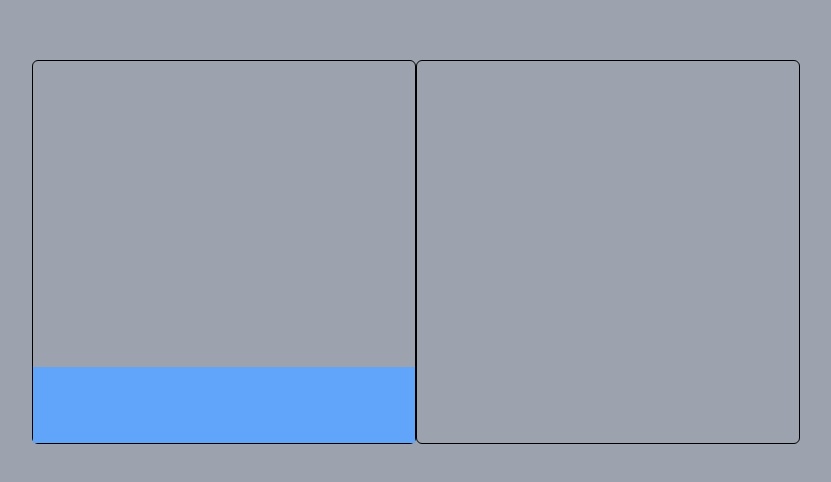
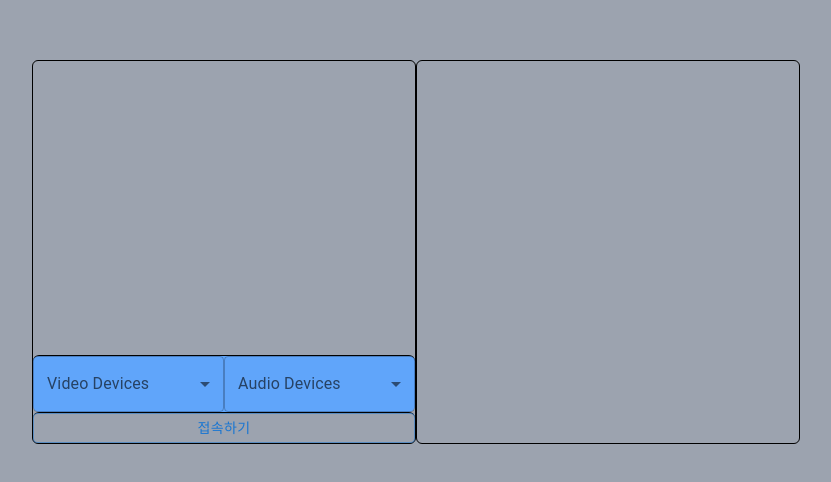
Before and after one commit to PracticeofEno/livekit-demo, a Next.js app in the folder next-test/: page /robby in a window 1280 px wide. Shown: the part 148-630 px from the top of the page, without its empty margins (224-1055 px from the left). Built offline with nearby package versions, Linux system fonts and the light colour scheme.

Commit message:
미디어 디바이스 UI추가

```diff
--- a/next-test/components/DropDownList.tsx
+++ b/next-test/components/DropDownList.tsx
@@ -1,20 +1,29 @@
-import { FormControl, InputLabel, MenuItem, Select } from "@mui/material"
+import { FormControl, InputLabel, MenuItem, Select } from "@mui/material";
+import '../app/globals.css';
+import { useState } from "react";
 
-export default function DropDownList() {
-
+export default function DropDownList({arr, label}) {
+  let [value, setValue] = useState()
+  function tmp(e) {
+    console.log(e.target);
+    setValue(e.target.value)
+  }
 
   return (
     <FormControl fullWidth>
-    <InputLabel id="demo-simple-select-label">Age</InputLabel>
+        <InputLabel id="demo-simple-select-label">{label}</InputLabel>
         <Select
             labelId="demo-simple-select-label"
             id="demo-simple-select"
-      value={10}
+            value={""}
             label="Age"
+            onChange={tmp}
         >
-    <MenuItem value={10}>Ten</MenuItem>
-    <MenuItem value={20}>Twenty</MenuItem>
-    <MenuItem value={30}>Thirty</MenuItem>
+        {
+          arr?.map((device: any) => (
+            <MenuItem key={device.label} value={device.label}>{device.label}</MenuItem>
+          ))
+        }
         </Select>
     </FormControl>
   )
--- a/next-test/components/LocalParticipant.tsx
+++ b/next-test/components/LocalParticipant.tsx
@@ -1,6 +1,8 @@
 import { useEffect, useState } from 'react';
 import '../app/globals.css';
 import { Room } from 'livekit-client';
+import { Button } from '@mui/material';
+import DropDownList from './DropDownList';
 
 export default function LocalParticipantView() {
     let [localDevices, setLocalDevices] = useState<MediaDeviceInfo[]>([]);
@@ -25,20 +27,15 @@ export default function LocalParticipantView() {
 
     return (
       <div className="relative flex flex-col w-full h-full rounded-md border-black border">
-        <div className='flex w-full h-[80%]'>
+        <div className='flex w-full h-[77%]'>
             <video id='participant-video' className='flex w-full h-full'/>
         </div>
-        <div className='w-full h-[20%] bg-blue-400 flex flex-row'>
-            {
-                localVideoDevices?.map((device: MediaDeviceInfo) => (
-                    <li key={device.label}>{device.label}</li>
-                ))
-            }
-            {
-                localAudioDevices?.map((device: MediaDeviceInfo) => (
-                    <li key={device.label}>{device.label}</li>
-                ))
-            }
+        <div className='w-full h-[15%] bg-blue-400 flex flex-row justify-center items-center border-black rounded-md border-t'>
+            <DropDownList label={"Video Devices"} arr={localVideoDevices}/>
+            <DropDownList label={"Audio Devices"} arr={localAudioDevices}/>
+        </div>
+        <div className='flex w-full h-[8%] border-black rounded-md border-t'>
+            <Button className="w-full" variant="outlined">접속하기</Button>
         </div>
       </div>
     )
--- a/next-test/package.json
+++ b/next-test/package.json
@@ -12,7 +12,7 @@
     "@emotion/react": "^11.11.1",
     "@emotion/styled": "^11.11.0",
     "@livekit/track-processors": "^0.2.5",
-    "@mui/material": "^5.14.4",
+    "@mui/material": "^5.14.5",
     "@nextui-org/react": "^2.0.12",
     "@types/node": "20.4.7",
     "@types/react": "18.2.18",
```
Also changed, not shown: 1 other file (tests, documents, lock files or other folders). Lines whose indentation alone changed are shown as unchanged.
